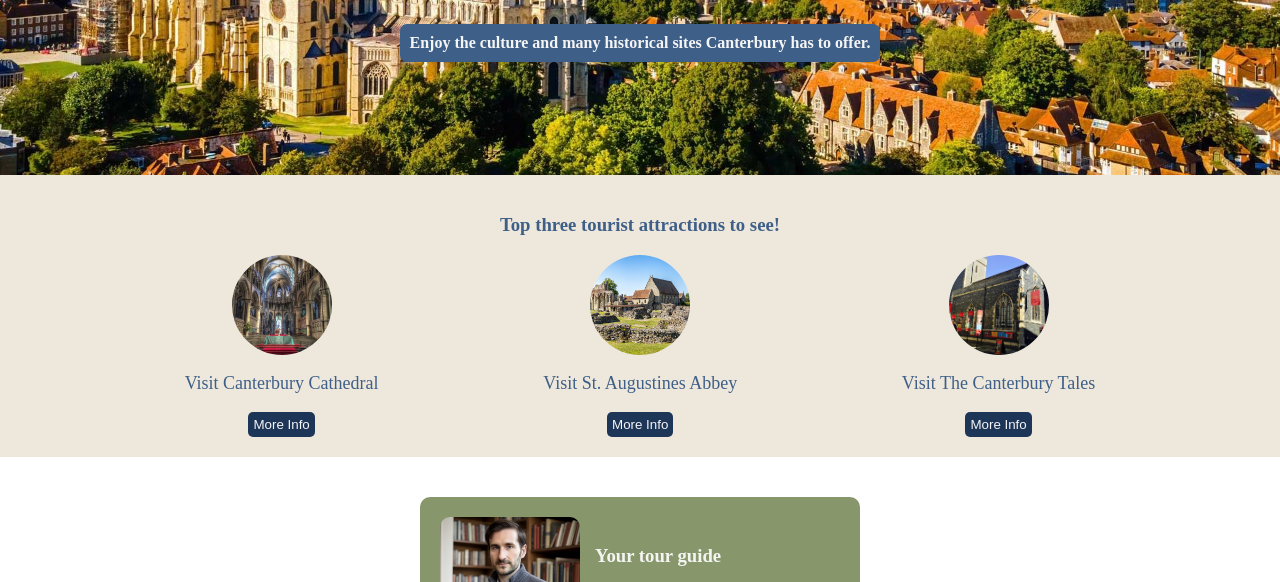
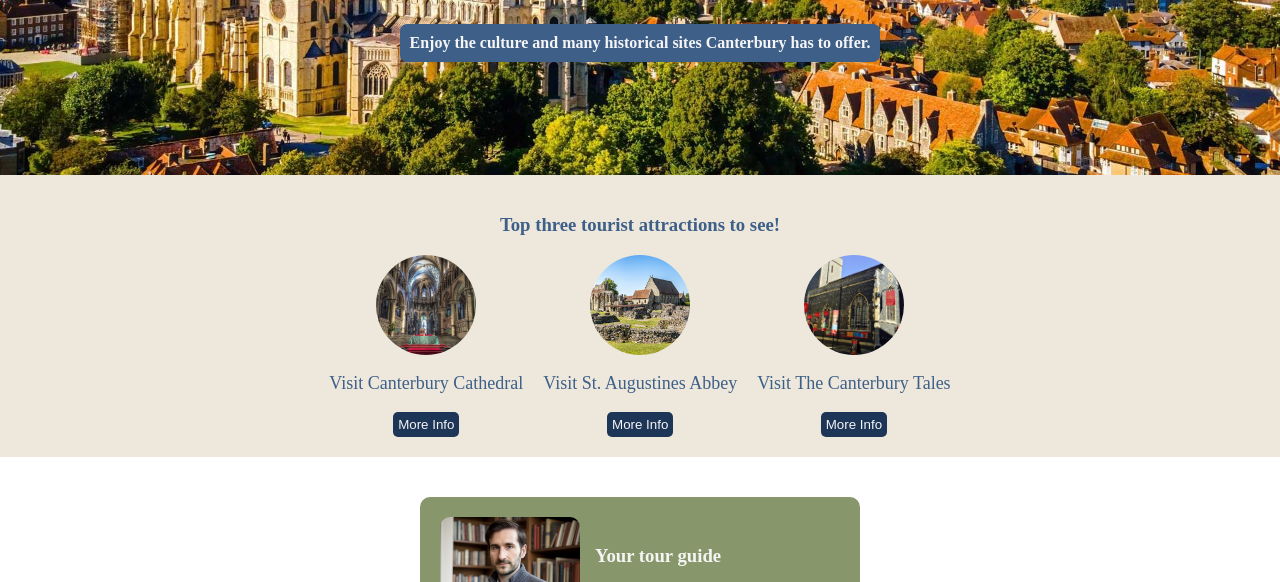
Before and after one commit to RyansCodeSucks/Home-City2.0, a website built with Vite: page index.html in a window 1280 px wide. Shown: the part 189-771 px from the top of the page. Built offline with nearby package versions, Linux system fonts and the light colour scheme; a web font is replaced by a local one.

Commit message:
Changed the flex attributes in the attractions container

```diff
--- a/styles.css
+++ b/styles.css
@@ -54,8 +54,11 @@ h2 {
 
 .attractions-container {
     display: flex;
-    flex-direction: row;
-    justify-content: space-evenly;
+    flex-wrap: wrap;
+    justify-content: center;
+    gap: 20px;
+    /*flex-direction: row;
+    justify-content: space-evenly;*/
     align-items: center;
     font-size: large;
     color: #3E5F88;
```
